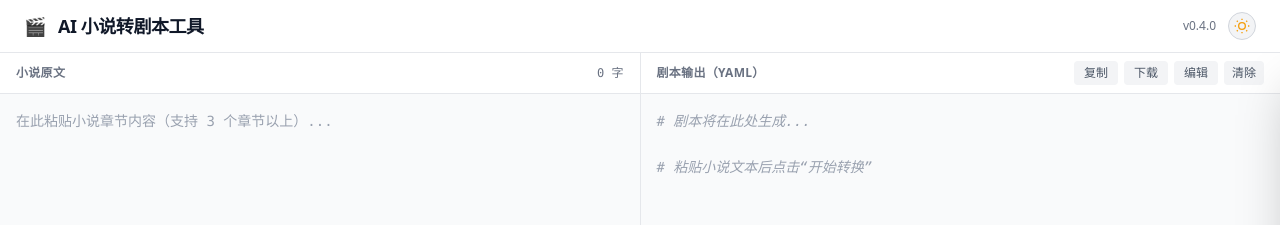
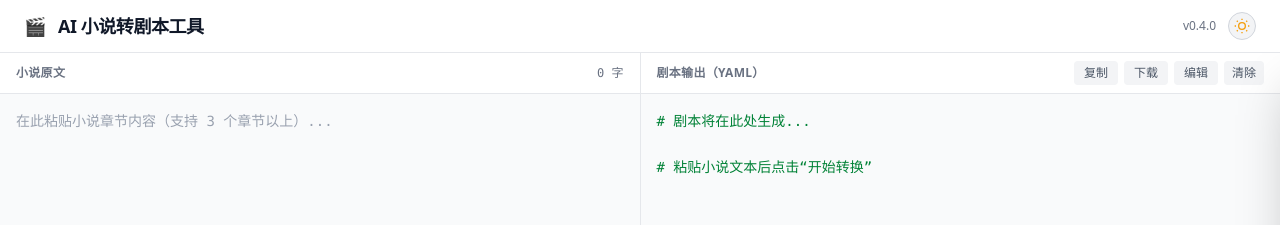
Before and after one commit to Carlo-Chan/novel-to-script-ai, a React (Vite) app: page / in a window 1280 px wide. Shown: the top 225 px of the page. Built offline with nearby package versions, Linux system fonts and the light colour scheme; no server answers.

Commit message:
perf: 用ref消除键盘监听重建，移除innerHTML高亮解决卡顿

```diff
--- a/src/App.tsx
+++ b/src/App.tsx
@@ -1,8 +1,7 @@
-import { useState, useCallback, useEffect } from 'react';
+import { useState, useCallback, useEffect, useRef } from 'react';
 import { convertNovel } from './lib/deepseek';
 import { runPipeline, type PipelineProgress } from './pipeline';
 import { refineScript } from './lib/refine';
-import { highlightYaml } from './lib/yamlHighlight';
 import { useTheme } from './hooks/useTheme';
 import { useHistory } from './hooks/useHistory';
 import HistoryPanel from './components/HistoryPanel';
@@ -28,6 +27,13 @@ function App() {
   const [preEditOutput, setPreEditOutput] = useState('');
   const { history, pushHistory, handleDeleteHistory, showHistory, setShowHistory } = useHistory();
 
+  const inputRef = useRef(input);
+  inputRef.current = input;
+  const outputRef = useRef(output);
+  outputRef.current = output;
+  const refineInputRef = useRef(refineInput);
+  refineInputRef.current = refineInput;
+
 
   const wordCount = input.trim().length;
   const hasKey = Boolean(API_KEY && API_KEY !== 'your_deepseek_api_key_here');
@@ -39,21 +45,21 @@ function App() {
     setLoading(true);
     setProgress(null);
     setFlash(false);
-    if (output && !output.startsWith('#')) {
-      pushHistory(output);
+    if (outputRef.current && !outputRef.current.startsWith('#')) {
+      pushHistory(outputRef.current);
     }
 
     try {
       if (usePipeline) {
         const result = await runPipeline(
-          input, chapterCount, API_KEY,
+          inputRef.current, chapterCount, API_KEY,
           (p) => setProgress(p)
         );
         setOutput(result);
         pushHistory(result);
       } else {
         setOutput('# 转换中，请稍候...');
-        const result = await convertNovel(input, chapterCount, API_KEY);
+        const result = await convertNovel(inputRef.current, chapterCount, API_KEY);
         if (result.error) {
           setError(result.error);
           setOutput('# 转换失败');
@@ -71,17 +77,17 @@ function App() {
       setLoading(false);
       setProgress(null);
     }
-  }, [input, chapterCount, hasKey, API_KEY, usePipeline]);
+  }, [chapterCount, hasKey, API_KEY, usePipeline]);
 
   const handleRefine = useCallback(async () => {
-    if (!hasKey || !API_KEY || !refineInput.trim()) return;
-    if (output && !output.startsWith('#')) {
-      pushHistory(output);
+    if (!hasKey || !API_KEY || !refineInputRef.current.trim()) return;
+    if (outputRef.current && !outputRef.current.startsWith('#')) {
+      pushHistory(outputRef.current);
     }
     setRefining(true);
     setError('');
     try {
-      const result = await refineScript(output, refineInput, API_KEY);
+      const result = await refineScript(outputRef.current, refineInputRef.current, API_KEY);
       setOutput(result);
       pushHistory(result);
       setRefineInput('');
@@ -92,18 +98,21 @@ function App() {
     } finally {
       setRefining(false);
     }
-  }, [output, refineInput, hasKey, API_KEY]);
+  }, [hasKey, API_KEY]);
+
+  const handleConvertRef = useRef(handleConvert);
+  handleConvertRef.current = handleConvert;
 
   useEffect(() => {
     const onKey = (e: KeyboardEvent) => {
       if ((e.ctrlKey || e.metaKey) && e.key === 'Enter') {
         e.preventDefault();
-        handleConvert();
+        handleConvertRef.current();
       }
     };
     window.addEventListener('keydown', onKey);
     return () => window.removeEventListener('keydown', onKey);
-  }, [handleConvert]);
+  }, []);
 
   const resetInput = () => setInput('');
   const resetOutput = () => setOutput('# 剧本将在此处生成...\n\n# 粘贴小说文本后点击“开始转换”');
@@ -118,8 +127,8 @@ function App() {
 
   const handleSaveEdit = useCallback(() => {
     setEditing(false);
-    if (output && !output.startsWith('#')) {
-      pushHistory(output);
+    if (outputRef.current && !outputRef.current.startsWith('#')) {
+      pushHistory(outputRef.current);
     }
     setFlash(true);
     setTimeout(() => setFlash(false), 1500);
@@ -273,8 +282,7 @@ function App() {
           ) : (
             <pre
             className={`flex-1 p-4 overflow-auto text-sm leading-relaxed font-mono whitespace-pre-wrap ${outputBg}`}
-            dangerouslySetInnerHTML={{ __html: highlightYaml(output) }}
-          />
+            >{output}</pre>
           )}
           {(true) && (
             <div className={`flex items-center gap-2 px-3 py-2 border-t shrink-0 ${hdrBg}`}>
--- a/src/lib/yamlHighlight.ts
+++ /dev/null
@@ -1,37 +0,0 @@
-export function highlightYaml(yaml: string): string {
-  const escapeHtml = (s: string) =>
-    s.replace(/&/g, '&amp;').replace(/</g, '&lt;').replace(/>/g, '&gt;');
-
-  return yaml.split('\n').map((rawLine) => {
-    const line = escapeHtml(rawLine);
-
-    // 全行注释或分节标题
-    if (/^\s*#/.test(line) || /^---\s*$/.test(line) || /^\.\.\.\s*$/.test(line))
-      return '<span class="text-gray-400 dark:text-gray-500 italic">' + line + '</span>';
-
-    // 键值对
-    const kv = line.match(/^(\s*)([\w-]+)(:)(\s*)(.*)/);
-    if (kv) {
-      const indent = kv[1] || '';
-      const key = kv[2];
-      const colon = kv[3];
-      const space = kv[4] || '';
-      let val = kv[5] || '';
-
-      let valClass = '';
-      if (/^["'].*["']$/.test(val.trim()) || val.trim().includes('#')) valClass = 'text-green-600 dark:text-green-400';
-      else if (/^-?\d+(\.\d+)?$/.test(val.trim())) valClass = 'text-amber-600 dark:text-amber-400';
-      else if (/^(true|false|yes|no|null|~)$/i.test(val.trim())) valClass = 'text-purple-600 dark:text-purple-400';
-      else valClass = 'text-emerald-600 dark:text-emerald-400';
-
-      return indent + '<span class="text-blue-600 dark:text-blue-400 font-semibold">' + key + '</span><span>' + colon + space + '</span><span class="' + valClass + '">' + val + '</span>';
-    }
-
-    // 列表项标记
-    if (/^\s*-\s/.test(line)) {
-      return line.replace(/^(\s*-)/, '<span class="text-amber-600 dark:text-amber-400">$1</span>');
-    }
-
-    return line;
-  }).join('\n');
-};
```
Also changed, not shown: src/index.css (line endings or trailing spaces).
